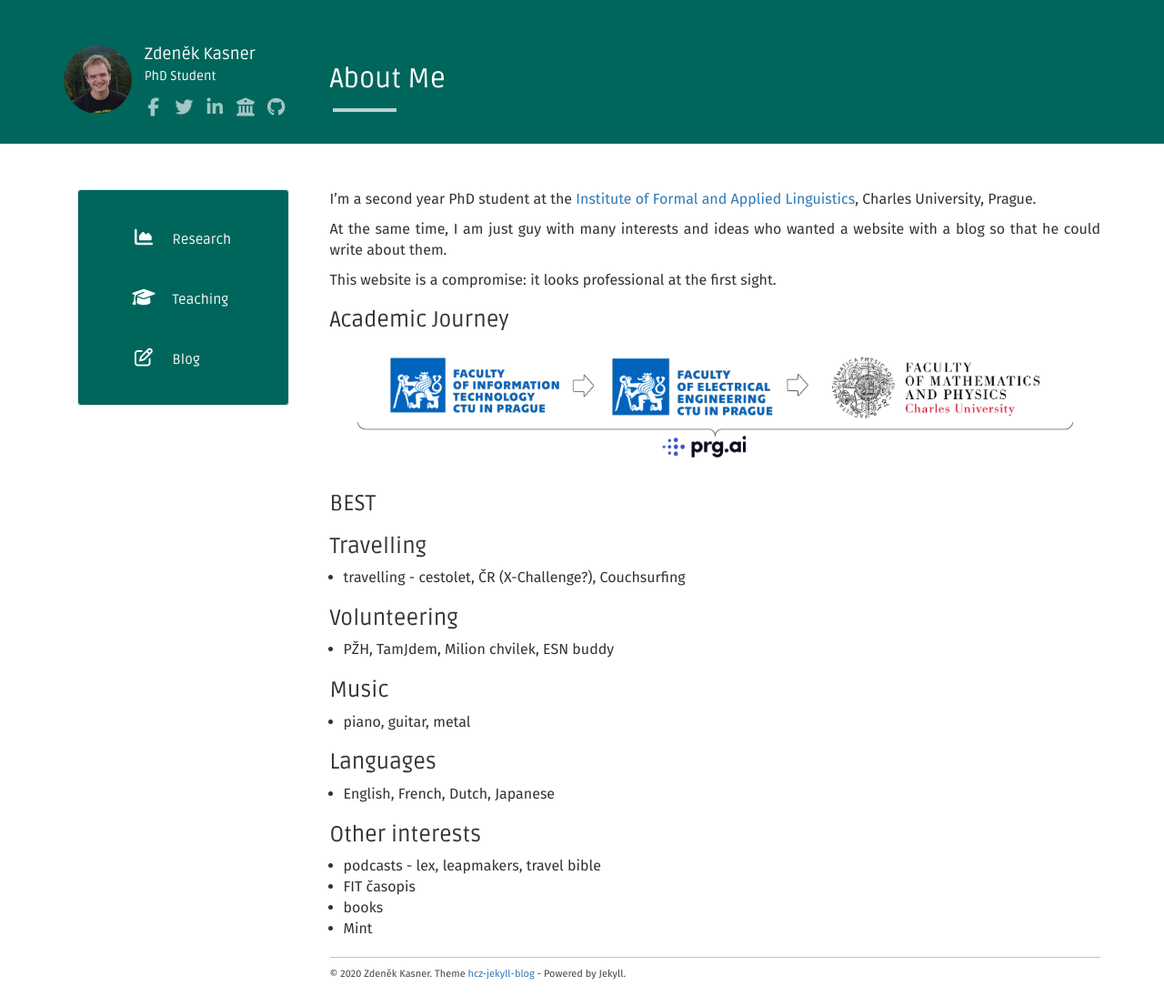
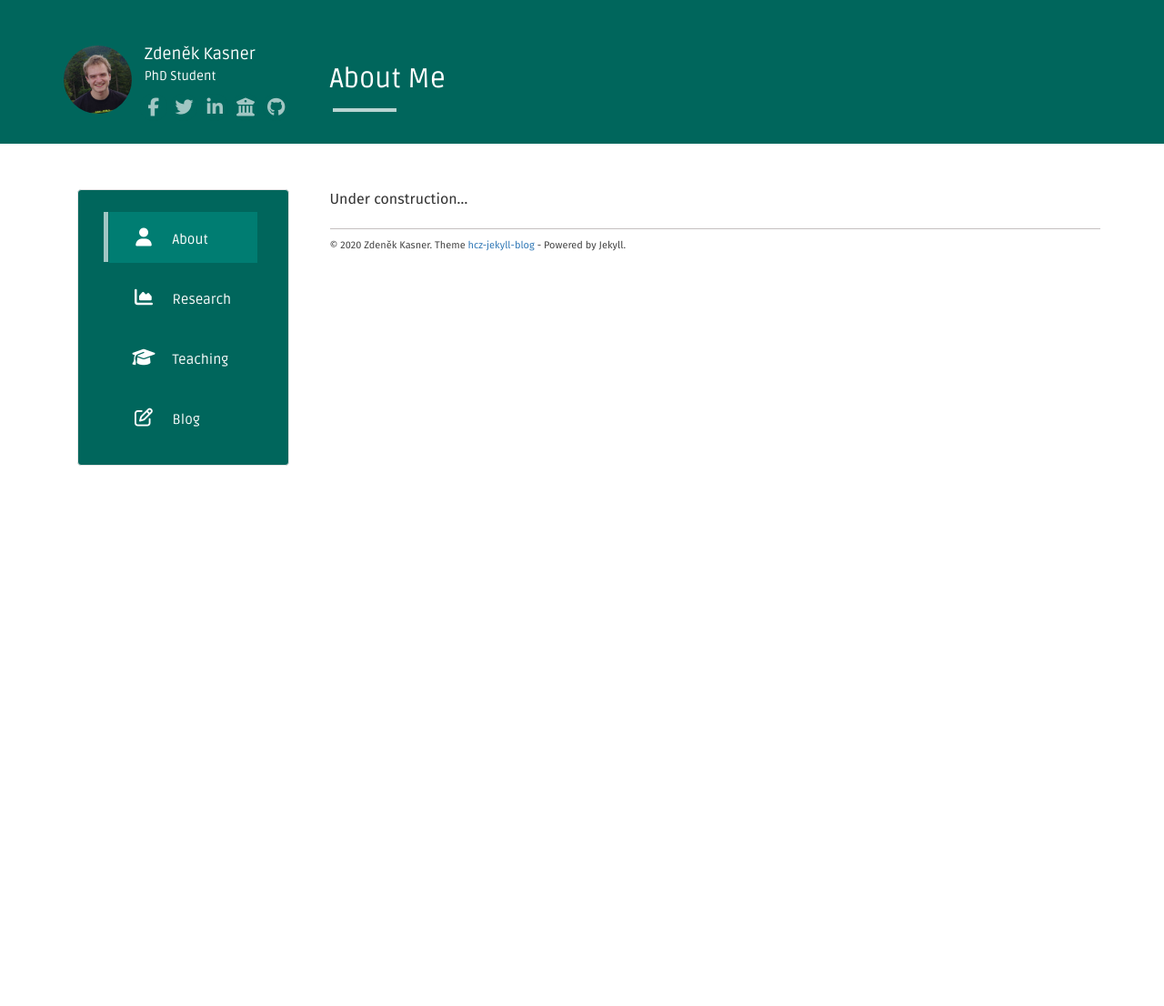
Before and after one commit to kasnerz/kasnerz.github.io, a Jekyll site: the page built from about.md, in a window 1280 px wide. Shown: the whole page at 91% size. Built offline with Jekyll 4.4.1, drawn with Linux system fonts in a browser that asks for light colours; nearby versions of some CDN libraries; library files that are not in the unit come from our copies; after the commit the page ends 900 px from its top, so only the background shows below that.

Commit message:
Under construction

```diff
--- a/about.md
+++ b/about.md
@@ -1,35 +1,7 @@
 ---
 layout: default
 title: About Me
-permalink: /about
+permalink: /
 ---
 
-I'm a second year PhD student at the [Institute of Formal and Applied Linguistics](ufal.mff.cuni.cz/), Charles University, Prague.
-
-At the same time, I am just guy with many interests and ideas who wanted a website with a blog so that he could write about them.
-
-This website is a compromise: it looks professional at the first sight.
-
-### Academic Journey
-![academic](/assets/academic.png)
-
-
-### BEST
-
-### Travelling
-- travelling - cestolet, ČR (X-Challenge?), Couchsurfing
-
-### Volunteering
-- PŽH, TamJdem, Milion chvilek, ESN buddy
-
-### Music
-- piano, guitar, metal
-
-### Languages
-- English, French, Dutch, Japanese
-
-### Other interests
-- podcasts - lex, leapmakers, travel bible
-- FIT časopis
-- books
-- Mint
+Under construction...
```
Also changed, not shown: _data/urls.json (+6 -2 lines), blog.md (+1 -1 lines).
